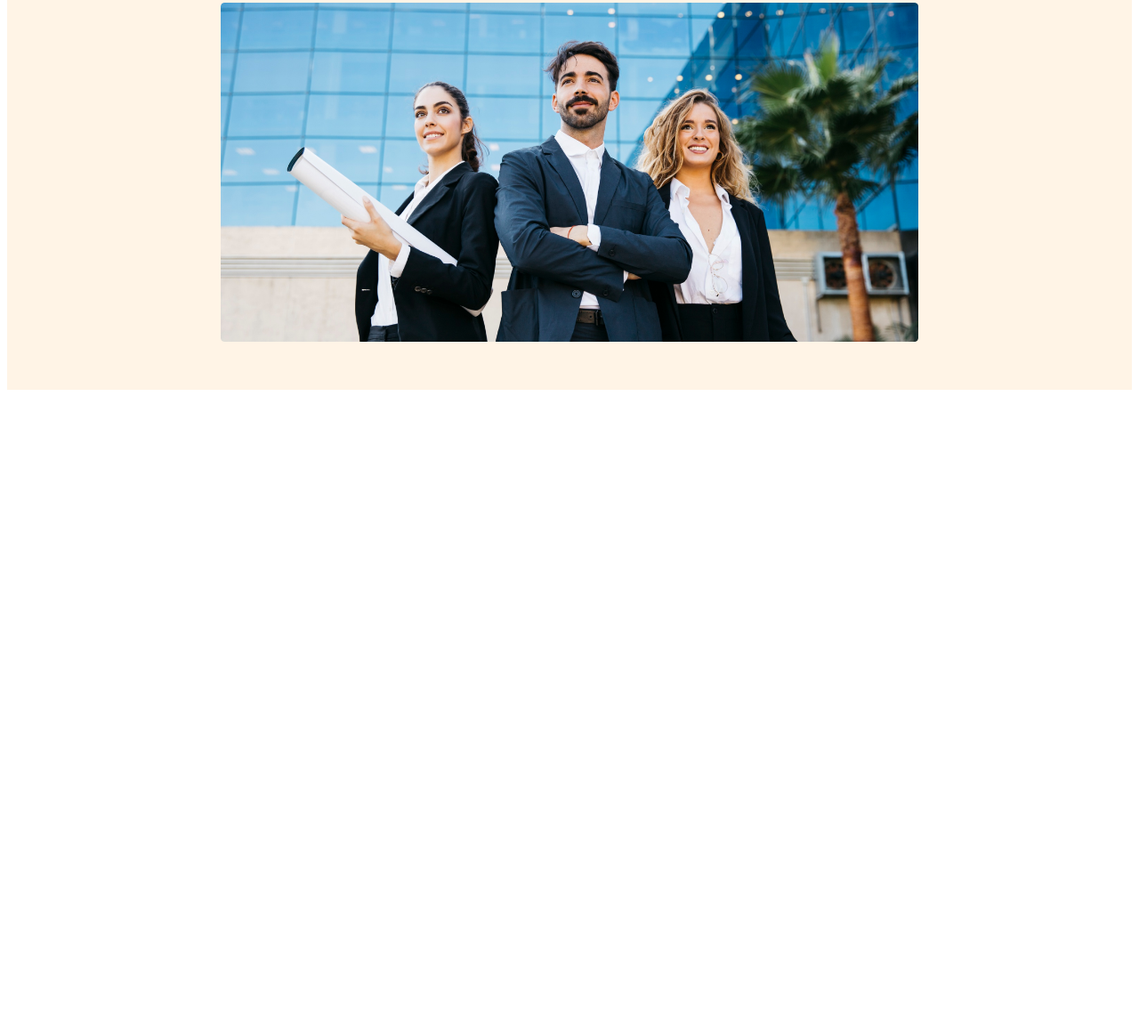
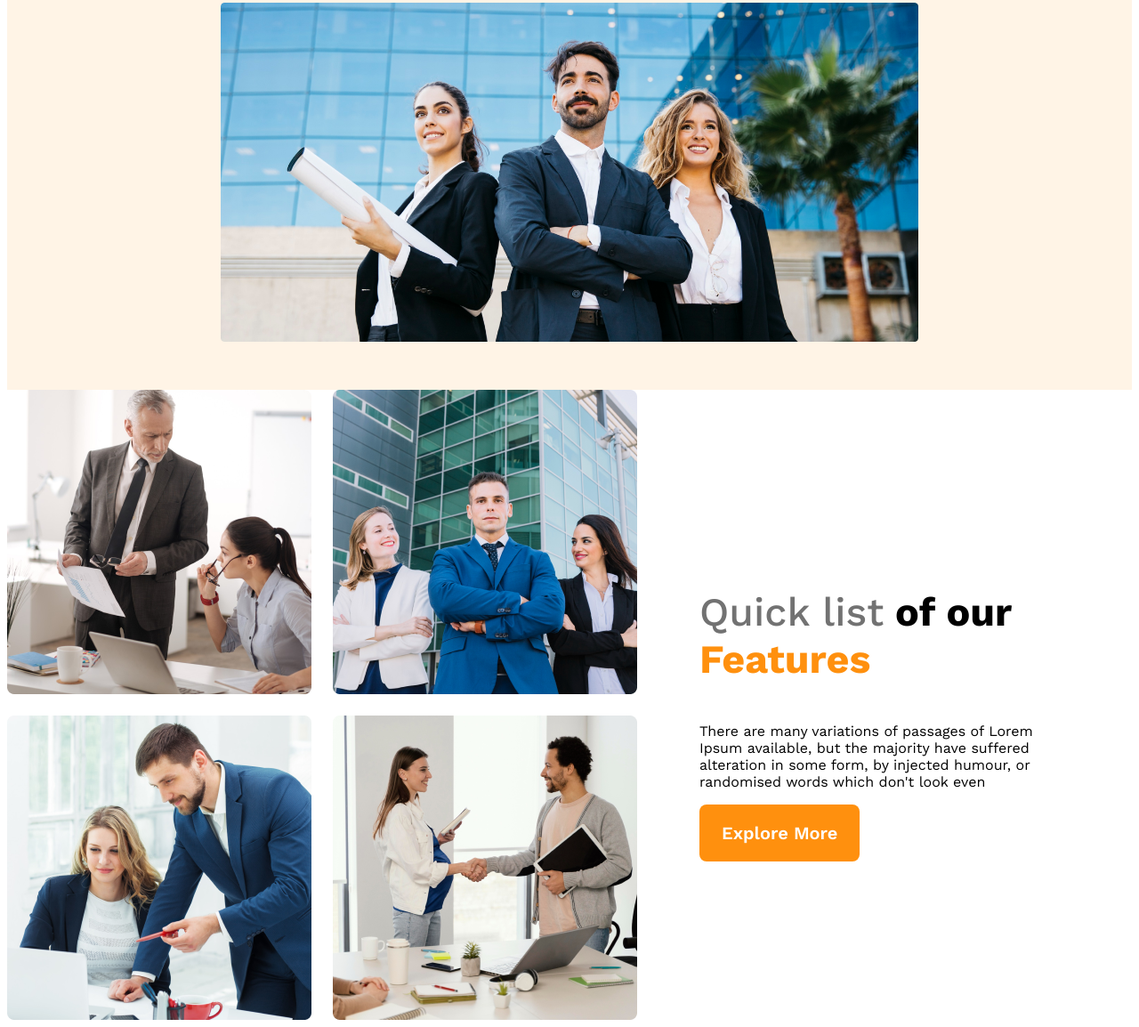
Before and after one commit to riponmondalbd/g3-architects, a plain HTML site: page index.html in a window 1280 px wide. Shown: the part 573-1727 px from the top of the page at 89% size. Before the commit the page ends 1019 px from the top, so only its background shows below. Drawn offline with nearby package versions, Linux system fonts and the light colour scheme.

Commit message:
features content added

```diff
--- a/index.html
+++ b/index.html
@@ -9,6 +9,7 @@
 </head>
 
 <body>
+    <!-- header start -->
     <header>
         <nav>
             <h3 class="nav-title">G3 Architects</h3>
@@ -34,7 +35,28 @@
         </div>
         <!-- banner section end -->
     </header>
-    <main></main>
+    <!-- header end -->
+    <main>
+        <!-- teams section start -->
+        <section class="teams-container">
+            <div class="teams-image-container">
+                <img src="images/team1.png" alt="team1" srcset="">
+                <img src="images/team2.png" alt="team2" srcset="">
+                <img src="images/team3.png" alt="team3" srcset="">
+                <img src="images/team4.png" alt="team4" srcset="">
+            </div>
+            <div class="team-content">
+                <h3 class="teams-title"><span class="quick-list">Quick list</span> <span>of our</span>
+                    <span class="text-features">Features</span>
+                </h3>
+                <p class="teams-description">There are many variations of passages of Lorem Ipsum available, but the
+                    majority have suffered alteration in some form, by injected humour, or randomised words which don't
+                    look even</p>
+                <button class="btn-primary">Explore More</button>
+            </div>
+        </section>
+        <!-- teams section end -->
+    </main>
     <footer></footer>
 </body>
 
--- a/styles/architect.css
+++ b/styles/architect.css
@@ -95,3 +95,39 @@ nav li a {
         flex-direction: column;
     }
 }
+
+/* main styles */
+main {
+    max-width: 1440px;
+    margin: 0 auto;
+}
+
+/* Teams styles */
+.teams-container {
+    display: flex;
+    align-items: center;
+}
+
+.teams-image-container {
+    display: grid;
+    grid-template-columns: repeat(2, 1fr);
+    gap: 1.5rem;
+}
+
+.team-content {
+    padding: 0 70px;
+}
+
+.teams-title {
+    font-size: 2.8rem;
+}
+
+.teams-title .quick-list {
+    color: #727272;
+    font-weight: 500;
+}
+
+.teams-title .text-features {
+    color: #FF900E;
+    font-weight: 700;
+}
```
